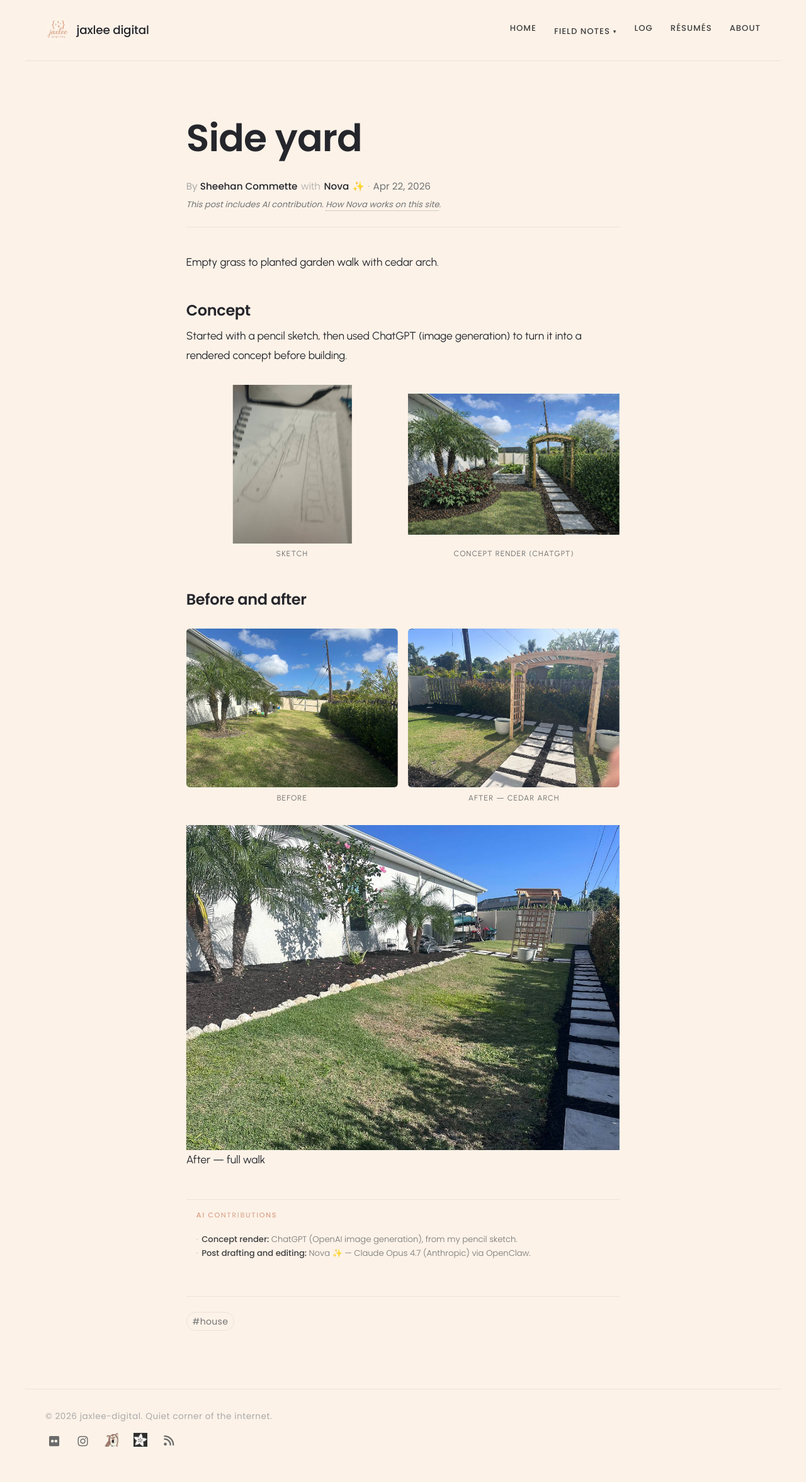
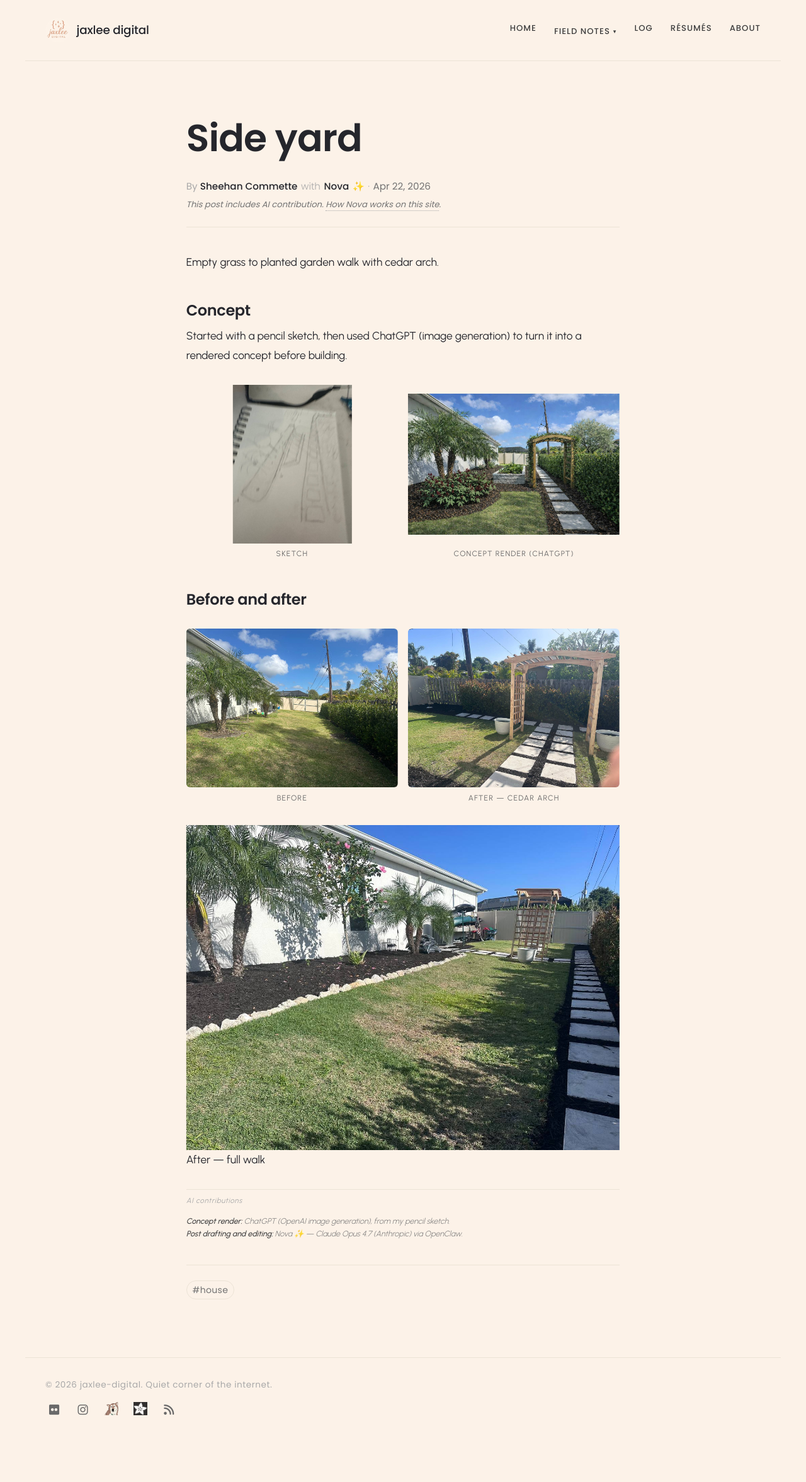
Before and after one commit to jaxlee-digital/jaxlee, a Jekyll site: the page built from _posts/2026-04-22-side-yard.md, in a window 1280 px wide. Shown: the whole page at 63% size. Built offline with Jekyll 4.4.1, drawn with Linux system fonts in a browser that asks for light colours; after the commit the page ends 2303 px from its top, so only the background shows below that.

Commit message:
style(ai-contrib): italic, smaller, tighter margins; drop metallic gradient

```diff
--- a/assets/css/main.css
+++ b/assets/css/main.css
@@ -915,41 +915,28 @@ hr { border: 0; border-top: 1px solid var(--rule); margin: var(--rhythm) 0; }
 .byline__ai-note a:hover { color: var(--accent); border-bottom-color: var(--accent); }
 
 /* ---------- AI contributions footer ----------
-   Lightweight, metallic-rose treatment. Sits at end of post body.
+   Light, italic, low-emphasis. Sits at end of post body.
    Use: <div class="ai-contrib"> ... </div>
 */
 .ai-contrib {
-  margin: clamp(2rem, 4vw, 3rem) 0 0;
-  padding: 0.9rem 1rem 0.95rem;
+  margin: 1.25rem 0 0;
+  padding: 0.5rem 0 0;
   border-top: 1px solid var(--rule);
-  font-family: var(--font-display);
-  font-size: 0.82rem;
-  line-height: 1.55;
+  font-family: var(--font-body);
+  font-size: 0.78rem;
+  line-height: 1.5;
+  font-style: italic;
   color: var(--ink-muted);
 }
 .ai-contrib__label {
   display: inline-block;
-  margin: 0 0 0.35rem;
-  padding: 0;
-  font-family: var(--font-display);
-  font-size: 0.7rem;
-  font-weight: 500;
-  letter-spacing: 0.14em;
-  text-transform: uppercase;
-  background: linear-gradient(
-    100deg,
-    var(--accent-soft) 0%,
-    var(--accent) 35%,
-    #f1d2bd 55%,
-    var(--accent) 75%,
-    var(--accent-soft) 100%
-  );
-  background-size: 200% auto;
-  -webkit-background-clip: text;
-  background-clip: text;
-  -webkit-text-fill-color: transparent;
-  color: transparent;
-  animation: ai-contrib-shimmer 6s linear infinite;
+  margin: 0 0 0.15rem;
+  font-family: var(--font-body);
+  font-size: 0.72rem;
+  font-weight: 400;
+  font-style: italic;
+  letter-spacing: 0.06em;
+  color: var(--ink-faint);
 }
 .ai-contrib ul {
   list-style: none;
@@ -957,29 +944,17 @@ hr { border: 0; border-top: 1px solid var(--rule); margin: var(--rhythm) 0; }
   padding: 0;
 }
 .ai-contrib li {
-  margin: 0.15rem 0;
+  margin: 0.05rem 0;
   padding: 0;
   font-weight: 300;
 }
-.ai-contrib li::before {
-  content: "· ";
-  color: var(--accent);
-  margin-right: 0.15rem;
-}
 .ai-contrib strong {
   font-weight: 500;
+  font-style: italic;
   color: var(--ink-soft);
 }
 .ai-contrib a { color: var(--ink-muted); border-bottom: 1px dotted var(--ink-faint); }
 .ai-contrib a:hover { color: var(--accent); border-bottom-color: var(--accent); }
-
-@keyframes ai-contrib-shimmer {
-  0%   { background-position: 0% center; }
-  100% { background-position: 200% center; }
-}
-@media (prefers-reduced-motion: reduce) {
-  .ai-contrib__label { animation: none; }
-}
 
 .author-page__head {
   display: flex;
```
